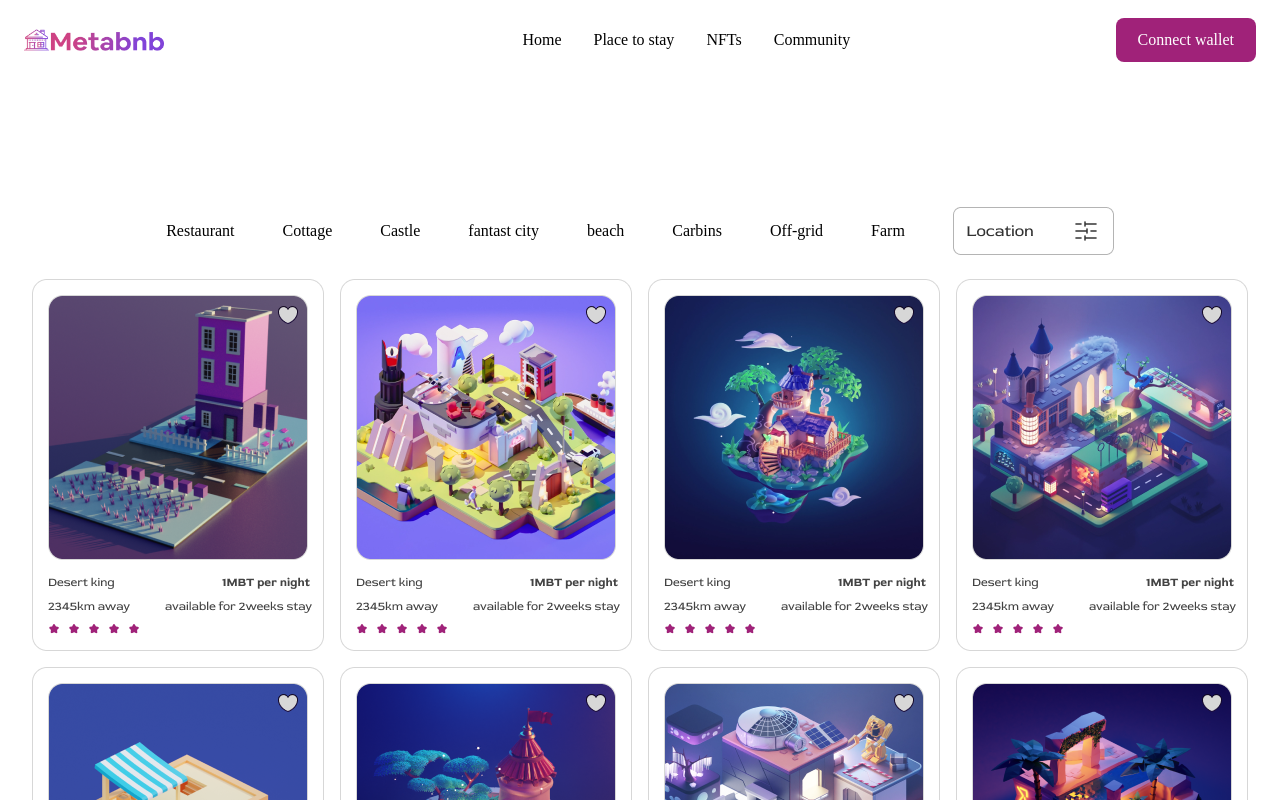
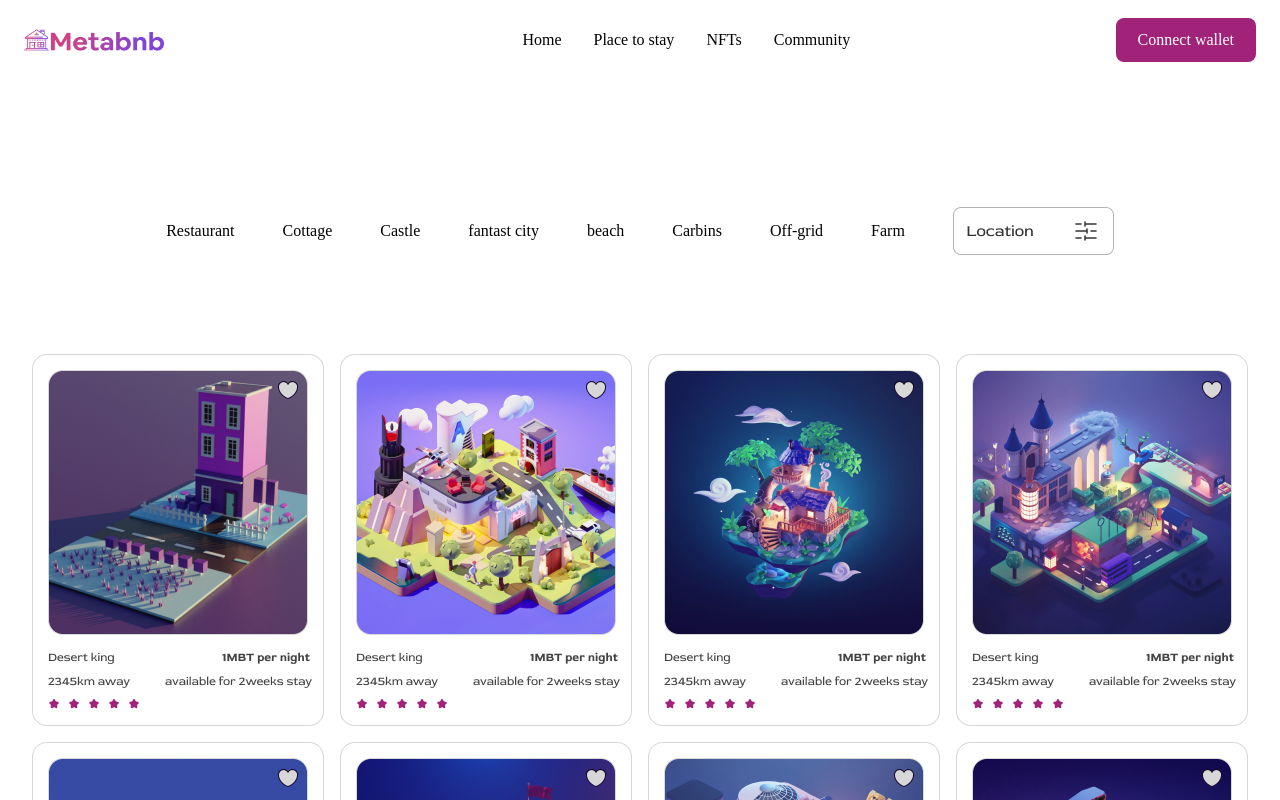
Before and after one commit to D-wade99/meta-airbnb, a React (Create React App) app: page /place in a window 1280 px wide. Built offline with nearby package versions, Linux system fonts and the light colour scheme; a web font is replaced by a local one.

Commit message:
refactor code base

```diff
--- a/src/components/Place.jsx
+++ b/src/components/Place.jsx
@@ -35,7 +35,7 @@ const Place = () => {
         </ul>
       </div>
 
-      <div className='grid grid-cols-2 md:grid-cols-4 md:grid-rows-4 gap-4 py-6'>
+      <div className='grid grid-cols-2 md:grid-cols-4 md:grid-rows-4 gap-4 py-6 mt-[75px]'>
             <img src={one} alt='/' />
             <img src={two} alt='/' />
             <img src={three} alt='/' />
```
